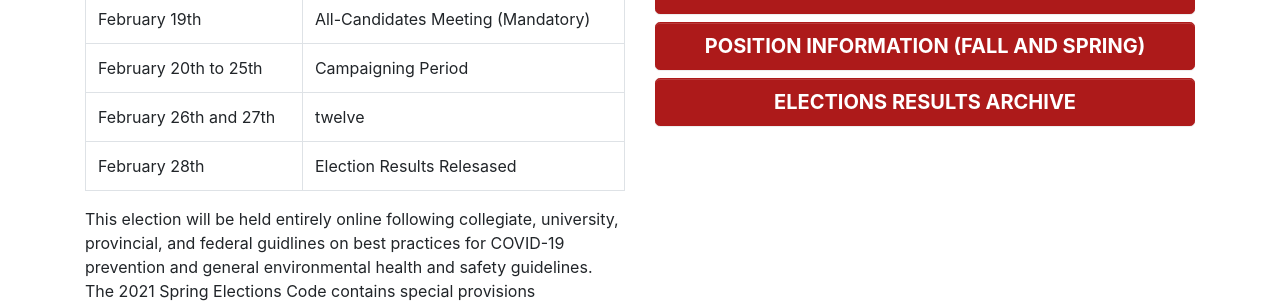
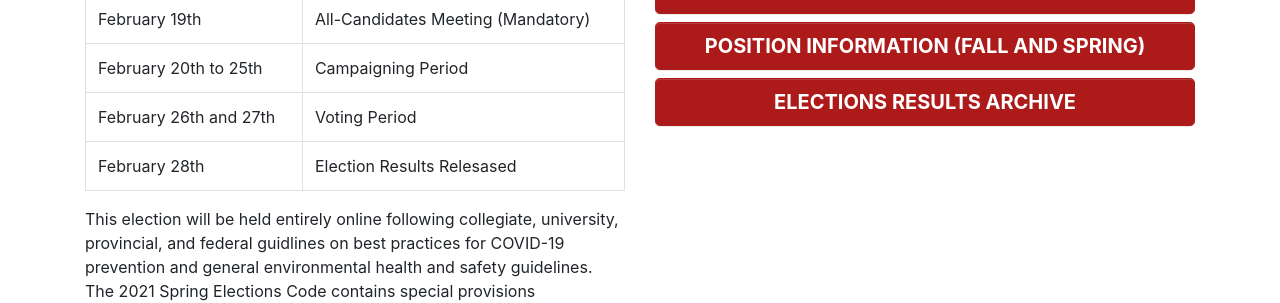
Before and after one commit to uclit-webmaster/uclit-site, a Jekyll site: the page built from get-involved/elections.html, in a window 1280 px wide and 1280 px high. Shown: the part 608-911 px from the top of the window. Built offline with Jekyll 4.4.1, drawn with Linux system fonts in a browser that asks for light colours; nearby versions of some CDN libraries.

Commit message:
Update elections.html

```diff
--- a/get-involved/elections.html
+++ b/get-involved/elections.html
@@ -30,7 +30,7 @@ title: Elections
                             <td>February 20th to 25th</td><td>Campaigning Period</td>
                         </tr>
                         <tr>
-                            <td>February 26th and 27th</td><td>twelve</td>
+                            <td>February 26th and 27th</td><td>Voting Period</td>
                         </tr>
                         <tr>
                             <td>February 28th</td><td>Election Results Relesased</td>
```
